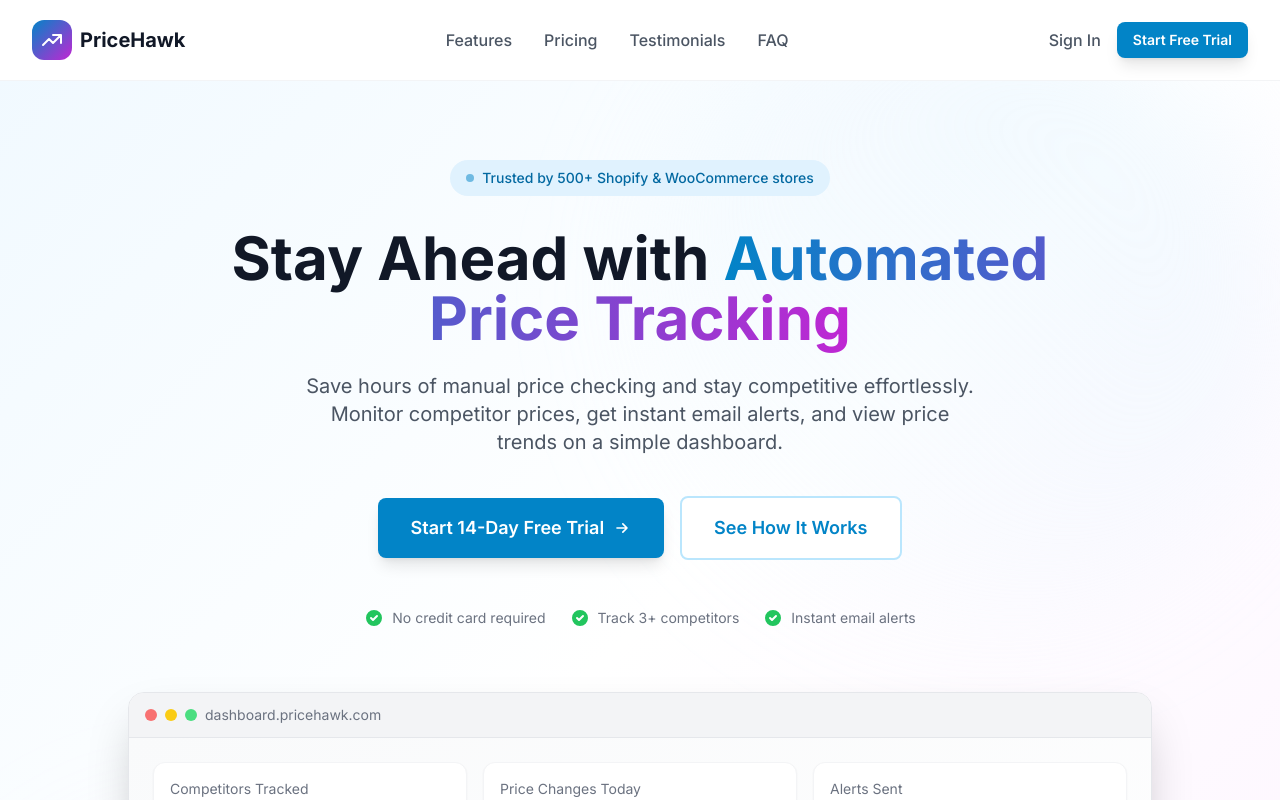
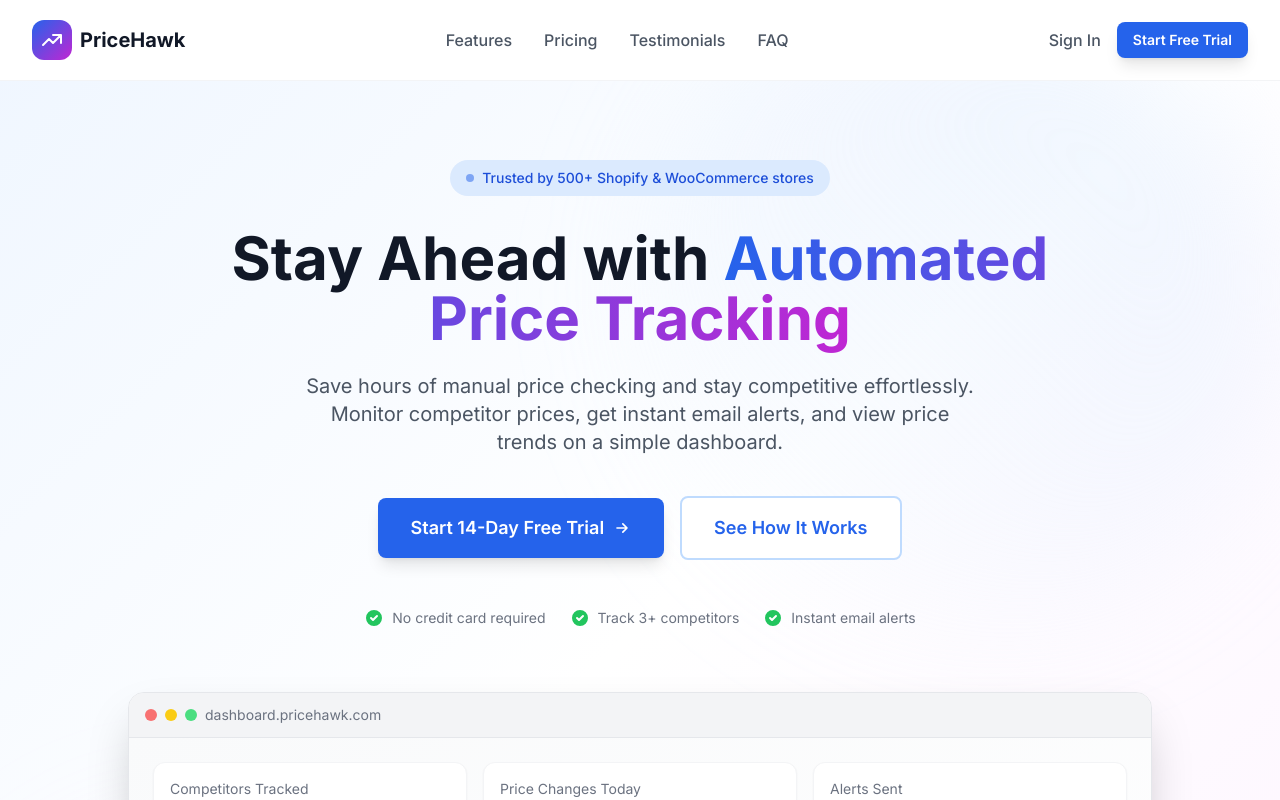
Before and after one commit to INDEX-prog/pricehawk, a Next.js app: page / in a window 1280 px wide. Shown: the top 800 px of the page. Built offline with nearby package versions, Linux system fonts and the light colour scheme.

Commit message:
feat: initial project

```diff
--- a/tailwind.config.ts
+++ b/tailwind.config.ts
@@ -10,16 +10,16 @@
     extend: {
       colors: {
         primary: {
-          50: "#f0f9ff",
-          100: "#e0f2fe",
-          200: "#bae6fd",
-          300: "#7dd3fc",
-          400: "#38bdf8",
-          500: "#0ea5e9",
-          600: "#0284c7",
-          700: "#0369a1",
-          800: "#075985",
-          900: "#0c4a6e",
+          50: "#eff6ff",
+          100: "#dbeafe",
+          200: "#bfdbfe",
+          300: "#93c5fd",
+          400: "#60a5fa",
+          500: "#3b82f6",
+          600: "#2563eb",
+          700: "#1d4ed8",
+          800: "#1e40af",
+          900: "#1e3a8a",
         },
         accent: {
           50: "#fdf4ff",
```
